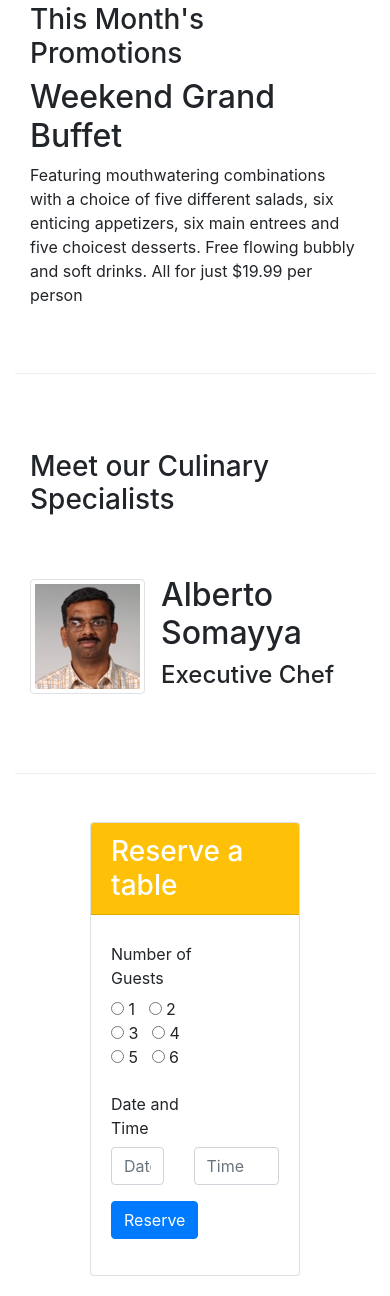
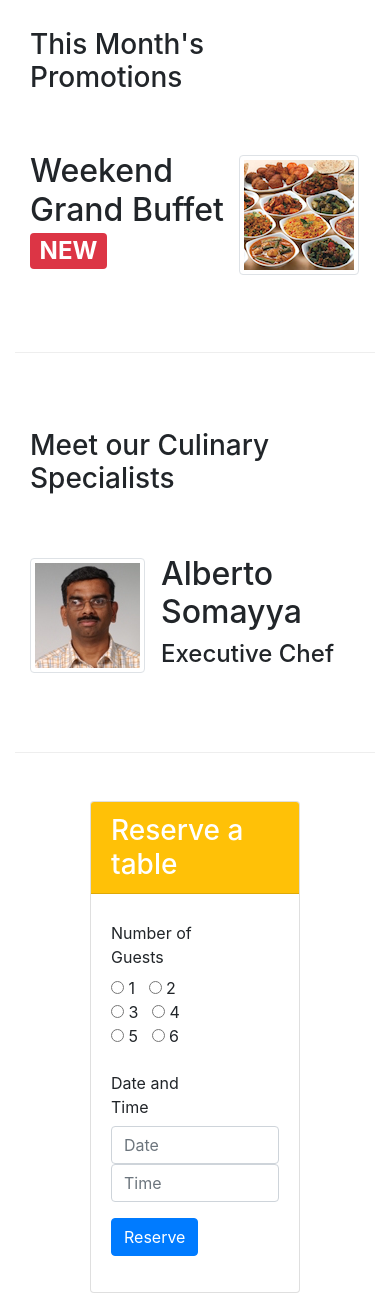
Before and after one commit to 4molybdenum2/BootStrapTutorial, a website: page index.html in a window 390 px wide. Shown: the part 1031-2327 px from the top of the page. Drawn offline with nearby package versions, Linux system fonts and the light colour scheme.

Commit message:
final changes

```diff
--- a/index.html
+++ b/index.html
@@ -81,9 +81,13 @@
             <div class="col-12 col-sm-4 col-md-3">
                 <h3>This Month's Promotions</h3>
             </div>
-            <div class="col col-sm col-md">
-                <h2>Weekend Grand Buffet</h2>
-                <p>Featuring mouthwatering combinations with a choice of five different salads, six enticing appetizers, six main entrees and five choicest desserts. Free flowing bubbly and soft drinks. All for just $19.99 per person </p>
+            <div class="media">
+
+                <div class="col col-sm col-md">
+                    <h2 class="mt-0">Weekend Grand Buffet <span class="badge badge-danger">NEW</span></h2>
+                    <p class="d-none d-sm-block">Featuring mouthwatering combinations with a choice of five different salads, six enticing appetizers, six main entrees and five choicest desserts. Free flowing bubbly and soft drinks. All for just $19.99 per person </p>
+                </div>
+                <img class="d-flex mr-3 img-thumbnail align-self-center" src="img/buffet.png" alt="GrandBuffet">
             </div>
         </div>
 
@@ -129,10 +133,10 @@
                     </div>
                     <div class="form-group row">
                         <label for="telnum" class="col-12 col-md-2 col-form-label">Date and<br>Time</label>
-                        <div class="col-5 col-md-3">
+                        <div class="col-12 col-md-3">
                             <input type="tel" class="form-control" id="date" name="date" placeholder="Date">
                         </div>
-                        <div class="col-7 col-md-7">
+                        <div class="col-12 col-md-7">
                             <input type="tel" class="form-control" id="time" name="time" placeholder="Time">
                         </div>
                     </div>
```
